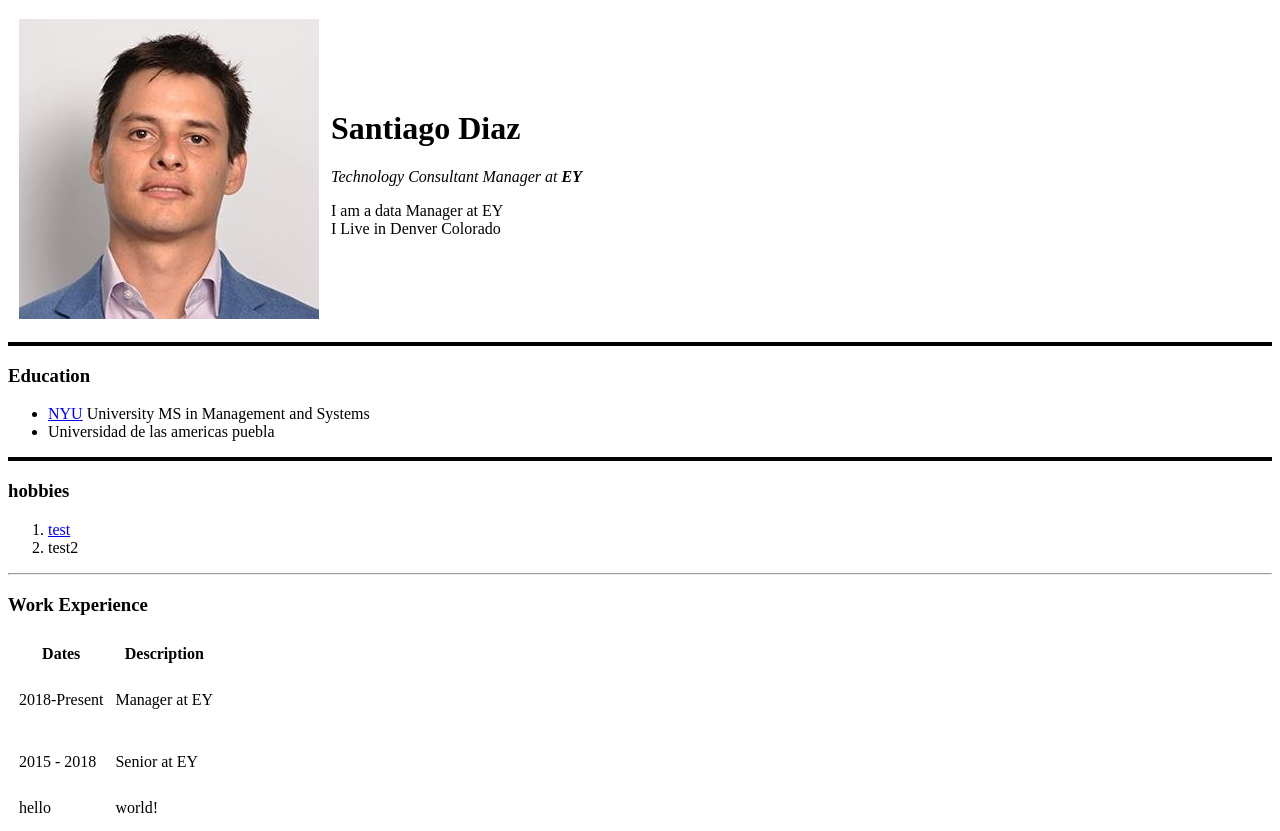
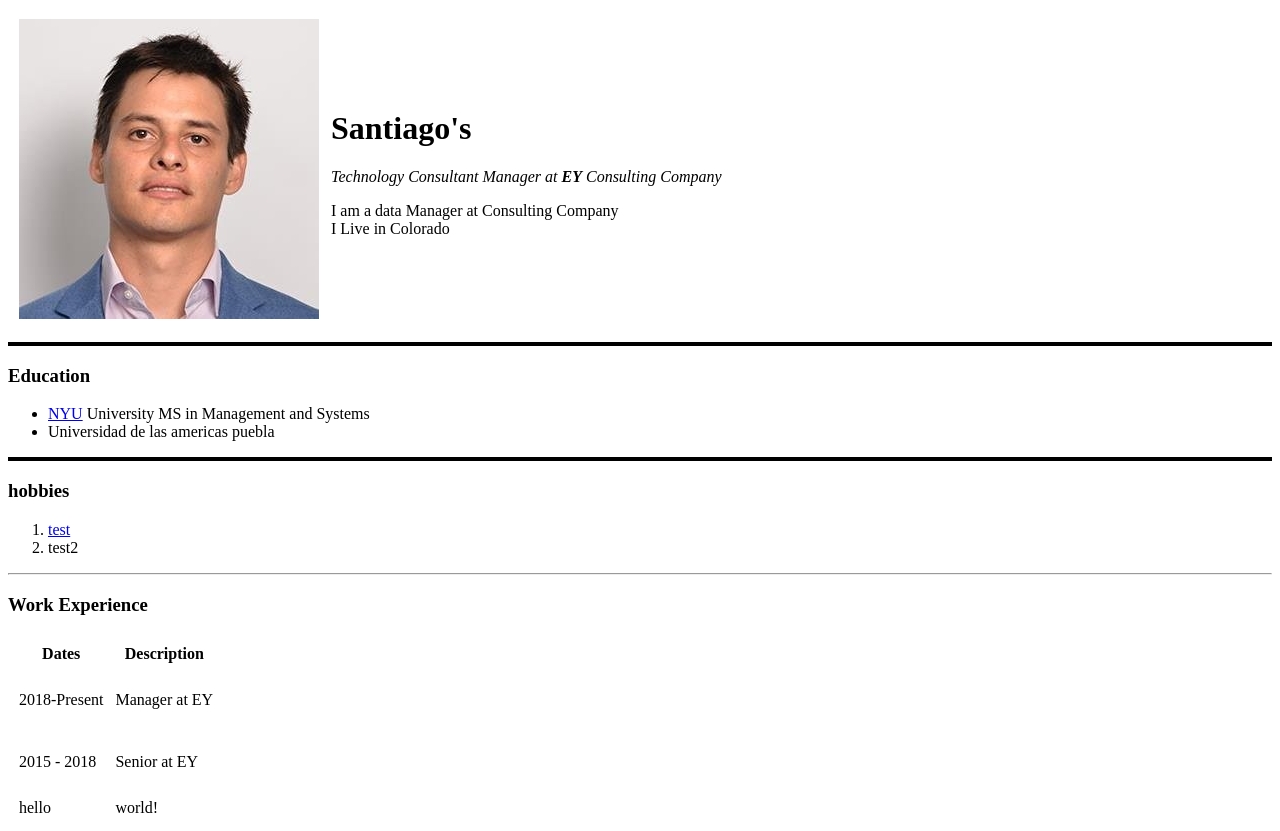
Before and after one commit to santiagodsm/cv, a plain HTML site: page index.html in a window 1280 px wide. Shown: the top 831 px of the page. Drawn offline with Linux system fonts and the light colour scheme.

Commit message:
Update index.html

```diff
--- a/index.html
+++ b/index.html
@@ -11,9 +11,9 @@
     <tr>
       <td><img src="Santiago.jfif" alt="Santiago Profile Picture"></td>
       <td>
-        <h1>Santiago Diaz</h1>
-        <p> <em>Technology Consultant Manager at <strong>EY</strong></em></p>
-        <p>I am a data Manager at EY <br>I Live in Denver Colorado</p>
+        <h1>Santiago's </h1>
+        <p> <em>Technology Consultant Manager at <strong>EY</strong> Consulting Company</em></p>
+        <p>I am a data Manager at Consulting Company <br>I Live in Colorado</p>
       </td>
     </tr>
   </table>
```
